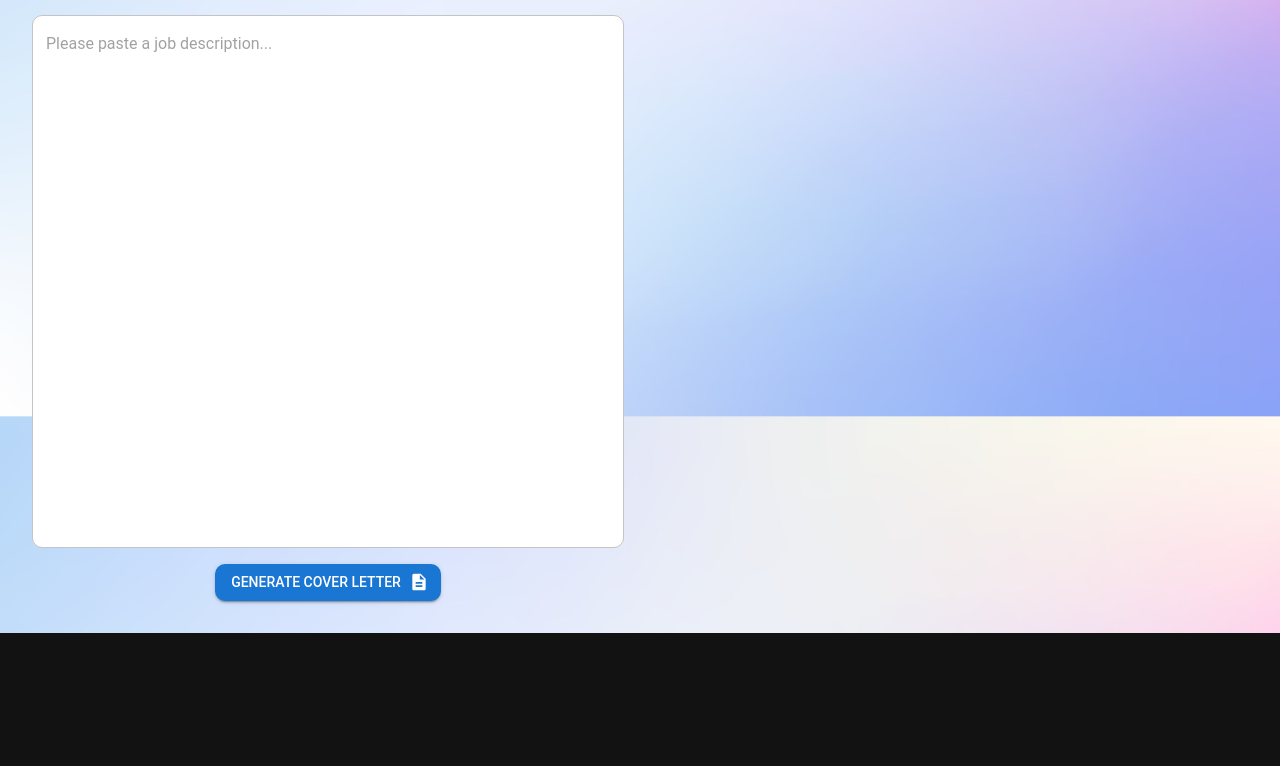
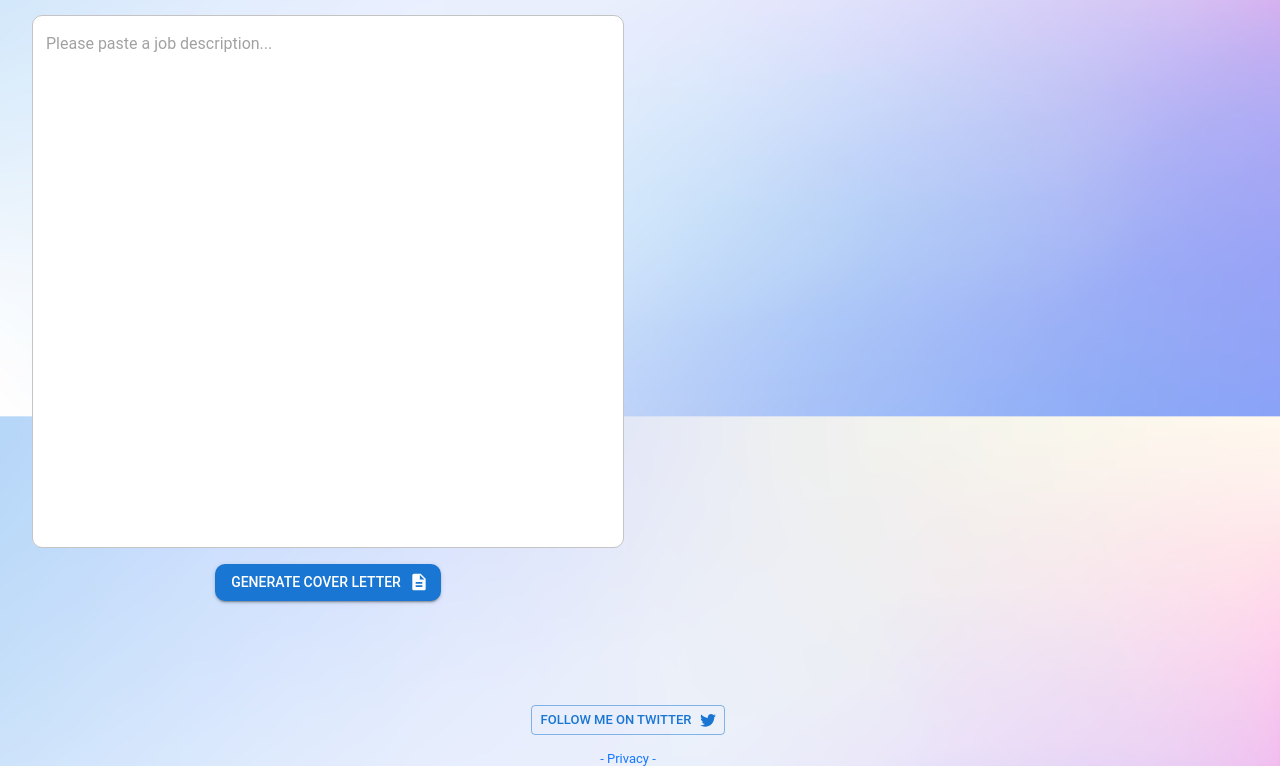
Before and after one commit to macsampson/cover-letter-gpt, a React (Vite) app in the folder client/: page / in a window 1280 px wide. Shown: the part 437-1203 px from the top of the page. Before the commit the page ends 1070 px from the top, so only its background shows below. Built offline with nearby package versions, Linux system fonts and the light colour scheme.

Commit message:
add privacy policy and twitter

```diff
--- a/client/src/App.tsx
+++ b/client/src/App.tsx
@@ -13,6 +13,15 @@ import LoadingButton from '@mui/lab/LoadingButton'
 import DescriptionIcon from '@mui/icons-material/Description'
 import Snackbar from '@mui/material/Snackbar'
 import MuiAlert, { AlertProps } from '@mui/material/Alert'
+import TwitterIcon from '@mui/icons-material/Twitter'
+import Dialog from '@mui/material/Dialog'
+import DialogTitle from '@mui/material/DialogTitle'
+import DialogContent from '@mui/material/DialogContent'
+import DialogActions from '@mui/material/DialogActions'
+import IconButton from '@mui/material/IconButton'
+import CloseIcon from '@mui/icons-material/Close'
+import Typography from '@mui/material/Typography'
+import { styled } from '@mui/material/styles'
 
 const theme = createTheme({
 	typography: {
@@ -21,6 +30,15 @@ const theme = createTheme({
 })
 
 interface Props {}
+
+const BootstrapDialog = styled(Dialog)(({ theme }) => ({
+	'& .MuiDialogContent-root': {
+		padding: theme.spacing(2),
+	},
+	'& .MuiDialogActions-root': {
+		padding: theme.spacing(1),
+	},
+}))
 
 const Alert = React.forwardRef<HTMLDivElement, AlertProps>(function Alert(
 	props,
@@ -45,6 +63,7 @@ const App: React.FC<Props> = () => {
 	let [apiResponse, setApiResponse] = useState('')
 	let [loading, SetLoading] = useState(false)
 	let [alert, SetAlert] = useState(false)
+	let [privacyDialog, SetPrivacyDialog] = useState(false)
 
 	const resultRef = useRef('')
 
@@ -210,6 +229,46 @@ const App: React.FC<Props> = () => {
 		SetAlert(false)
 	}
 
+	const handleClickDialog = () => {
+		SetPrivacyDialog(true)
+	}
+	const handleCloseDialog = () => {
+		SetPrivacyDialog(false)
+	}
+
+	interface DialogTitleProps {
+		id: string
+		children?: React.ReactNode
+		onClose: () => void
+	}
+
+	function BootstrapDialogTitle(props: DialogTitleProps) {
+		const { children, onClose, ...other } = props
+
+		return (
+			<DialogTitle
+				sx={{ m: 0, p: 2 }}
+				{...other}
+			>
+				{children}
+				{onClose ? (
+					<IconButton
+						aria-label="close"
+						onClick={onClose}
+						sx={{
+							position: 'absolute',
+							right: 8,
+							top: 8,
+							color: (theme) => theme.palette.grey[500],
+						}}
+					>
+						<CloseIcon />
+					</IconButton>
+				) : null}
+			</DialogTitle>
+		)
+	}
+
 	// const handleClick = (e: React.FormEvent<HTMLFormElement>) => {
 	// 	handleSubmit(e)
 	// }
@@ -228,6 +287,7 @@ const App: React.FC<Props> = () => {
 				>
 					<h1>Cover Letter GPT 📃</h1>
 				</Grid2>
+
 				<Grid2
 					className="mainGrid"
 					container
@@ -248,7 +308,7 @@ const App: React.FC<Props> = () => {
 						<p>
 							Create a professional cover letter in seconds with this
 							GPT-powered web app. Simply attach your resume, enter a job
-							description, and let us create a cover letter for you.
+							description, and let it create a cover letter for you.
 						</p>
 						<br></br>
 						<p
@@ -390,15 +450,95 @@ const App: React.FC<Props> = () => {
 					open={alert}
 					autoHideDuration={6000}
 					onClose={handleClose}
+					anchorOrigin={{ vertical: 'bottom', horizontal: 'center' }}
 				>
 					<Alert
 						onClose={handleClose}
 						severity="error"
 						sx={{ width: '100%' }}
 					>
-						Please attach your resume and enter a job description!
+						Missing resume or job description!
 					</Alert>
 				</Snackbar>
+				<Grid2
+					style={{ textAlign: 'center' }}
+					display="flex"
+					justifyContent="center"
+					direction="column"
+					alignItems="flex-end"
+					paddingRight={3}
+					paddingTop={9}
+				>
+					<Button
+						target="_blank"
+						href="https://twitter.com/_macsampson_"
+						size="small"
+						variant="outlined"
+						endIcon={<TwitterIcon />}
+						// sx={{ position: 'absolute', bottom: '5vh', borderRadius: '10px' }}
+					>
+						Follow me on Twitter
+					</Button>
+				</Grid2>
+				<Grid2
+					style={{ textAlign: 'center' }}
+					display="flex"
+					justifyContent="center"
+					direction="column"
+					alignItems="flex-end"
+					paddingRight={3}
+					paddingTop={2}
+				>
+					<a onClick={handleClickDialog}>- Privacy -</a>
+					<BootstrapDialog
+						onClose={handleCloseDialog}
+						aria-labelledby="customized-dialog-title"
+						open={privacyDialog}
+					>
+						<BootstrapDialogTitle
+							id="customized-dialog-title"
+							onClose={handleCloseDialog}
+						>
+							Privacy Policy
+						</BootstrapDialogTitle>
+						<DialogContent dividers>
+							<h4>Collection of Information</h4>
+							<Typography
+								gutterBottom
+								paddingTop={1}
+								paddingBottom={1}
+							>
+								This app does not collect any personal data from users, and the
+								only information that is processed is the resume and job
+								description data submitted through our app. This data is
+								processed in memory while the app is in use and is not persisted
+								anywhere.
+							</Typography>
+							<h4>Use of Information</h4>
+							<Typography
+								gutterBottom
+								paddingTop={1}
+								paddingBottom={1}
+							>
+								This app uses the resume and job description data submitted by
+								users solely for the purpose of generating a customized cover
+								letter for the user. It does not share this information with any
+								third parties and does not use it for any other purposes.
+							</Typography>
+							<h4>Protection of Information</h4>
+							<Typography
+								gutterBottom
+								paddingTop={1}
+								paddingBottom={1}
+							>
+								Reasonable measures are taken to protect the data submitted by
+								users. This app processes the data in memory and does not
+								persist it anywhere, ensuring that it is not accessible to
+								unauthorized parties.
+							</Typography>
+						</DialogContent>
+					</BootstrapDialog>
+				</Grid2>
 			</ThemeProvider>
 		</main>
 	)
```
